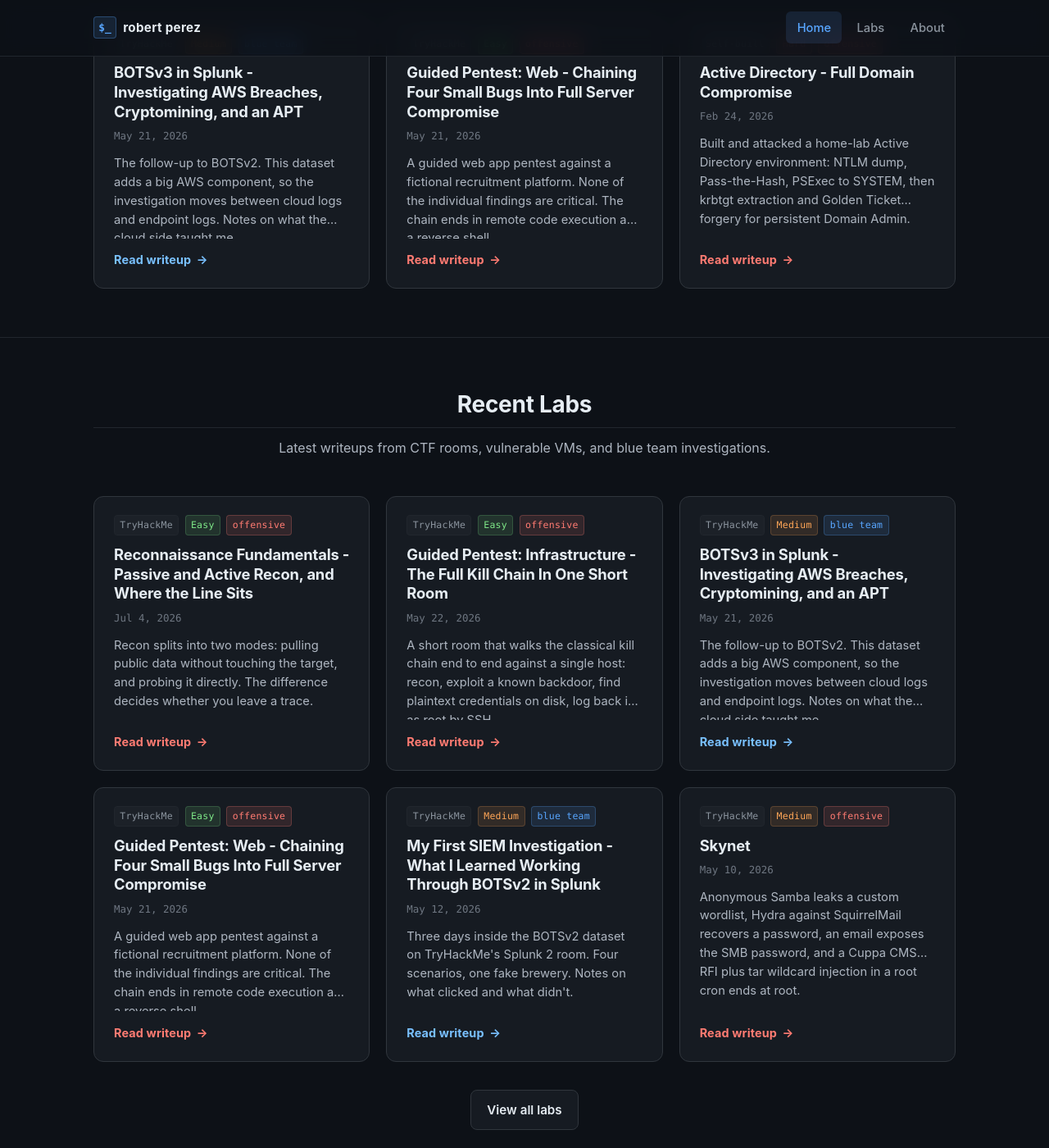
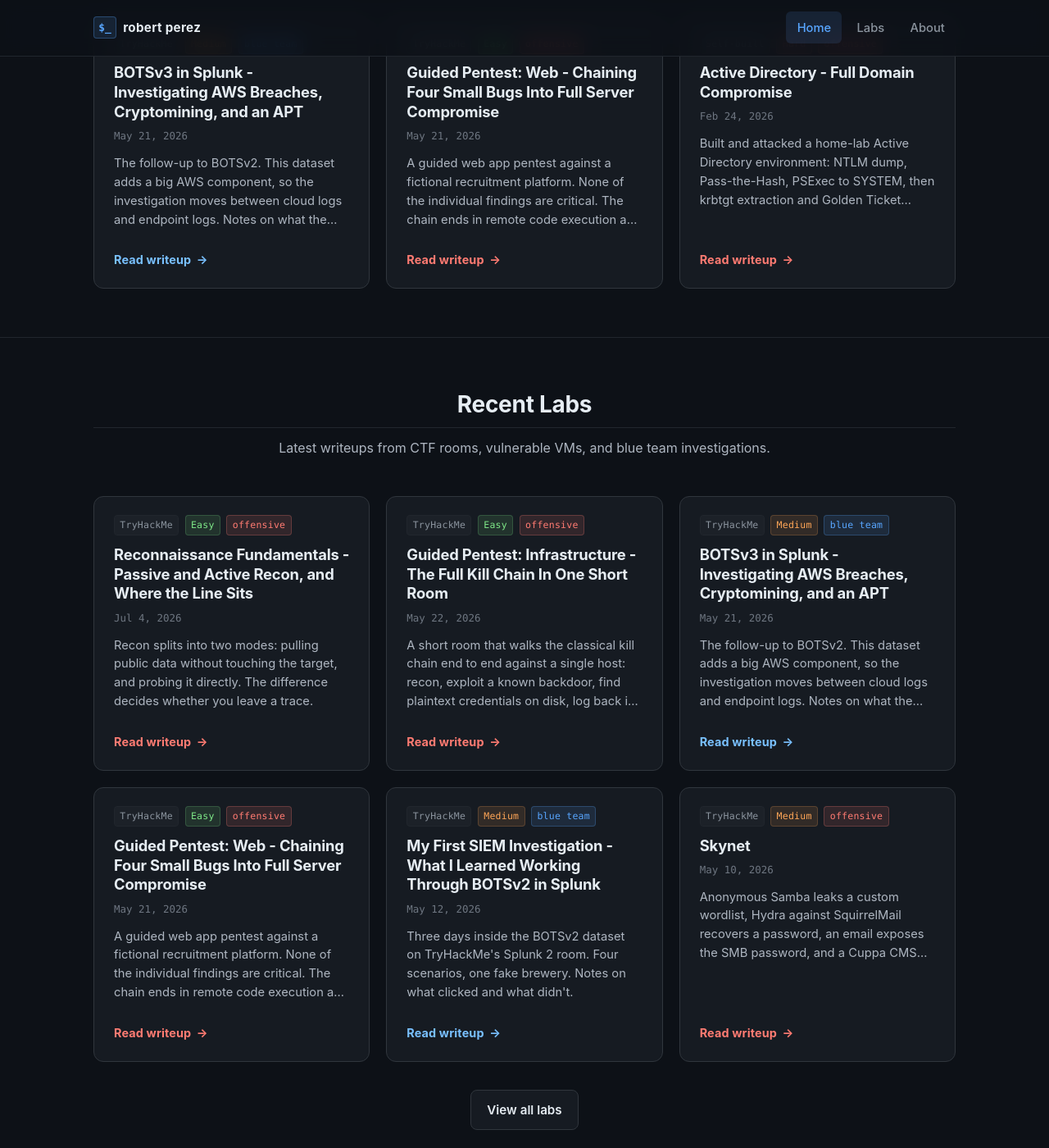
Before and after one commit to barrytd/barrytd.github.io, a Jekyll site: the page built from index.md, in a window 1280 px wide and 1400 px high, scrolled down 846 px. Shown: the whole window at 82% size. Built offline with Jekyll 4.4.1, drawn with Linux system fonts in a browser that asks for light colours.

Commit message:
fix(home): stop long lab-card summaries slicing under the read link
The .lab-card-summary had both -webkit-line-clamp:4 and flex:1. flex:1
stretched the box past the clamp height so long summaries rendered a 5th
line that overflow:hidden then sliced mid-text, right where the "Read
writeup" link sits (visible on the BOTSv3 and Guided Pentest cards).

Drop flex:1 (the link's own margin-top:auto already handles bottom
alignment) and add a max-height fallback for engines that ignore
line-clamp. Verified with a headless before/after render.

Co-Authored-By: Claude Opus 4.8 <noreply@anthropic.com>

```diff
--- a/assets/css/style.css
+++ b/assets/css/style.css
@@ -581,11 +581,18 @@ pre code {
   font-size: 0.92rem;
   line-height: 1.55;
   margin: 0 0 1em;
-  flex: 1;
+  /* Do NOT use flex:1 here. It stretches this box past the clamp height,
+     which defeats -webkit-line-clamp and lets long summaries render a 5th
+     line that overflow:hidden then slices mid-text under the read link.
+     The link's own margin-top:auto handles bottom alignment instead. */
+  flex: 0 0 auto;
   display: -webkit-box;
   -webkit-line-clamp: 4;
   -webkit-box-orient: vertical;
   overflow: hidden;
+  /* Fallback cap for engines that ignore -webkit-line-clamp: 4 lines at
+     line-height 1.55 keeps the slice from ever reaching the link. */
+  max-height: calc(0.92rem * 1.55 * 4);
 }
 
 .lab-card-link {
```
